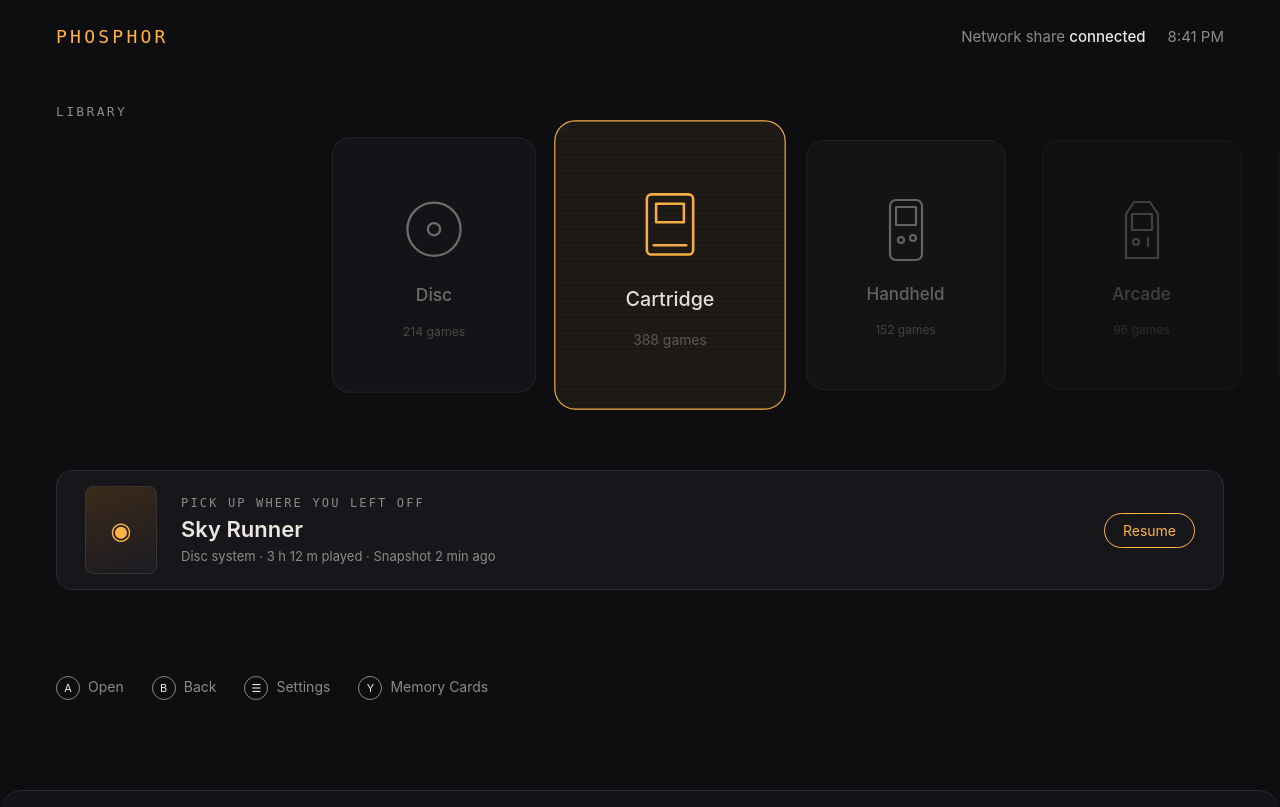
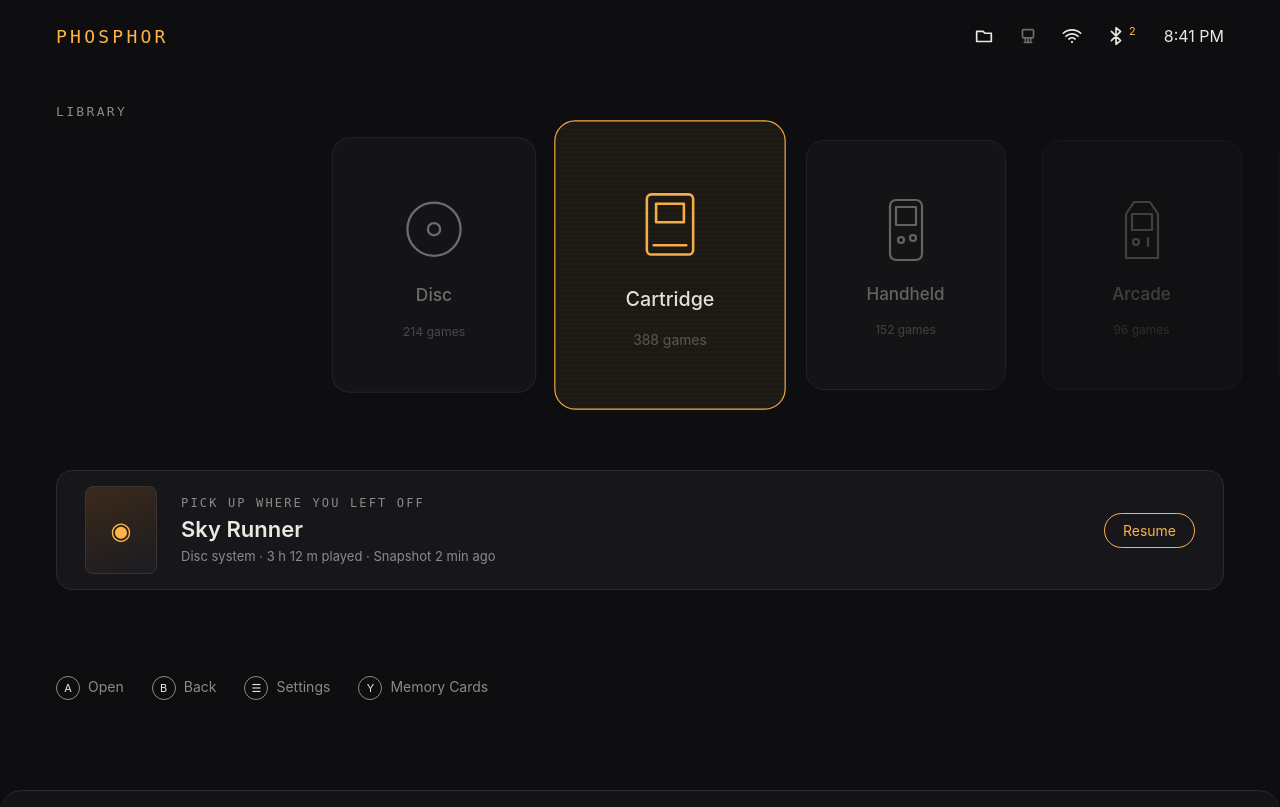
Before and after one commit to f3bandit/phosphor_os, a plain HTML site: page mockups/phosphor.html in a window 1280 px wide. Shown: the top 807 px of the page. Drawn offline with Linux system fonts and the light colour scheme.

Commit message:
Status bar icons (share, Ethernet, WiFi, Bluetooth) in roadmap and mockup

```diff
--- a/mockups/phosphor.html
+++ b/mockups/phosphor.html
@@ -12,6 +12,10 @@ header{position:absolute;top:0;left:0;right:0;height:72px;display:flex;align-ite
 .word{font-size:18px;color:var(--acc)}
 .status{display:flex;gap:22px;color:var(--dim);font-size:15px;align-items:center}
 .status b{color:var(--text);font-weight:500}
+.ic{width:22px;height:22px;fill:none;stroke:#6f6c68;stroke-width:1.8;stroke-linecap:round;stroke-linejoin:round}
+.ic.on{stroke:var(--text)}.ic .dot{fill:var(--text);stroke:none}
+.btg{display:inline-flex;align-items:center;gap:2px}.btg i{font-style:normal;font-size:11px;color:var(--acc);margin-top:-10px}
+.clk{color:var(--text);font-size:16px;margin-left:6px}
 .sec{position:absolute;left:56px;top:104px;font-size:13px;color:var(--dim)}
 #shelf{position:absolute;top:140px;left:0;height:300px;width:100%}
 .card{position:absolute;top:0;width:200px;height:250px;border-radius:18px;background:var(--panel);border:1px solid var(--line);display:flex;flex-direction:column;align-items:center;justify-content:center;gap:18px;transform-origin:center center}
@@ -40,7 +44,12 @@ footer{position:absolute;bottom:0;left:0;right:0;height:64px;display:flex;align-
 .slot.on{border-color:var(--acc);color:var(--acc)}
 </style></head><body>
 <div id="boot"><div id="bootline"></div><div id="bootlogo" class="mono">PHOSPHOR</div></div>
-<header><div class="word mono">PHOSPHOR</div><div class="status"><span>Network share <b>connected</b></span><span>8:41 PM</span></div></header>
+<header><div class="word mono">PHOSPHOR</div><div class="status">
+ <svg class="ic on" viewBox="0 0 24 24" title="Network share"><path d="M4 7h7l2 2h7v9H4z"/></svg>
+ <svg class="ic" viewBox="0 0 24 24" title="Ethernet"><rect x="6" y="5" width="12" height="9" rx="1"/><path d="M9 14v3M15 14v3M12 14v5M8 19h8"/></svg>
+ <svg class="ic on" viewBox="0 0 24 24" title="WiFi"><path d="M2.5 9a14 14 0 0 1 19 0"/><path d="M5.5 12.2a9.5 9.5 0 0 1 13 0"/><path d="M8.6 15.3a5 5 0 0 1 6.8 0"/><circle cx="12" cy="18.6" r="1.2" class="dot"/></svg>
+ <span class="btg"><svg class="ic on" viewBox="0 0 24 24" title="Bluetooth"><path d="M7 7l10 10-5 4V3l5 4L7 17"/></svg><i>2</i></span>
+ <span class="clk">8:41 PM</span></div></header>
 <div class="sec mono">LIBRARY</div>
 <div id="shelf"></div>
 <div id="cont"><div class="art">&#9673;</div><div><div class="ct1 mono">PICK UP WHERE YOU LEFT OFF</div><div class="ct2">Sky Runner</div><div class="ct3">Disc system · 3 h 12 m played · Snapshot 2 min ago</div></div><div class="pill">Resume</div></div>
```
Also changed, not shown: docs/roadmap.md (+1 -0 lines), mockups/home.png, mockups/phosphor_demo.gif, mockups/sheet.png.
